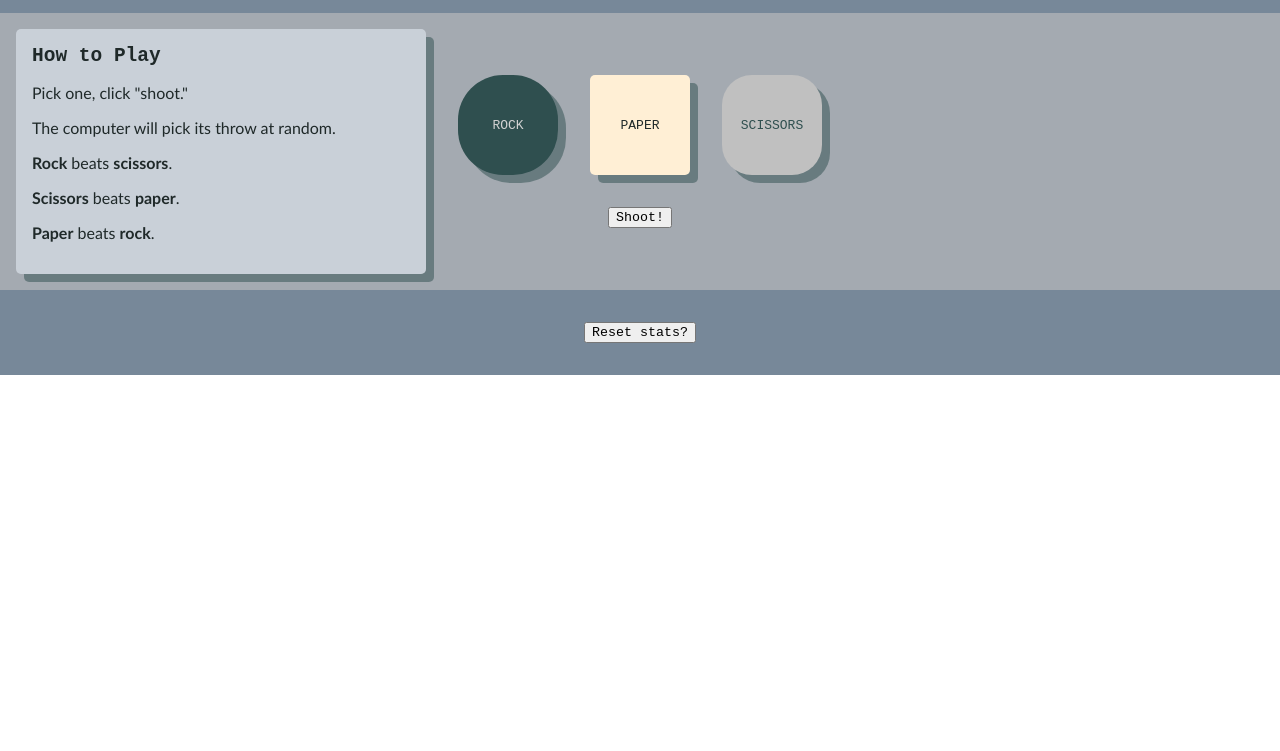
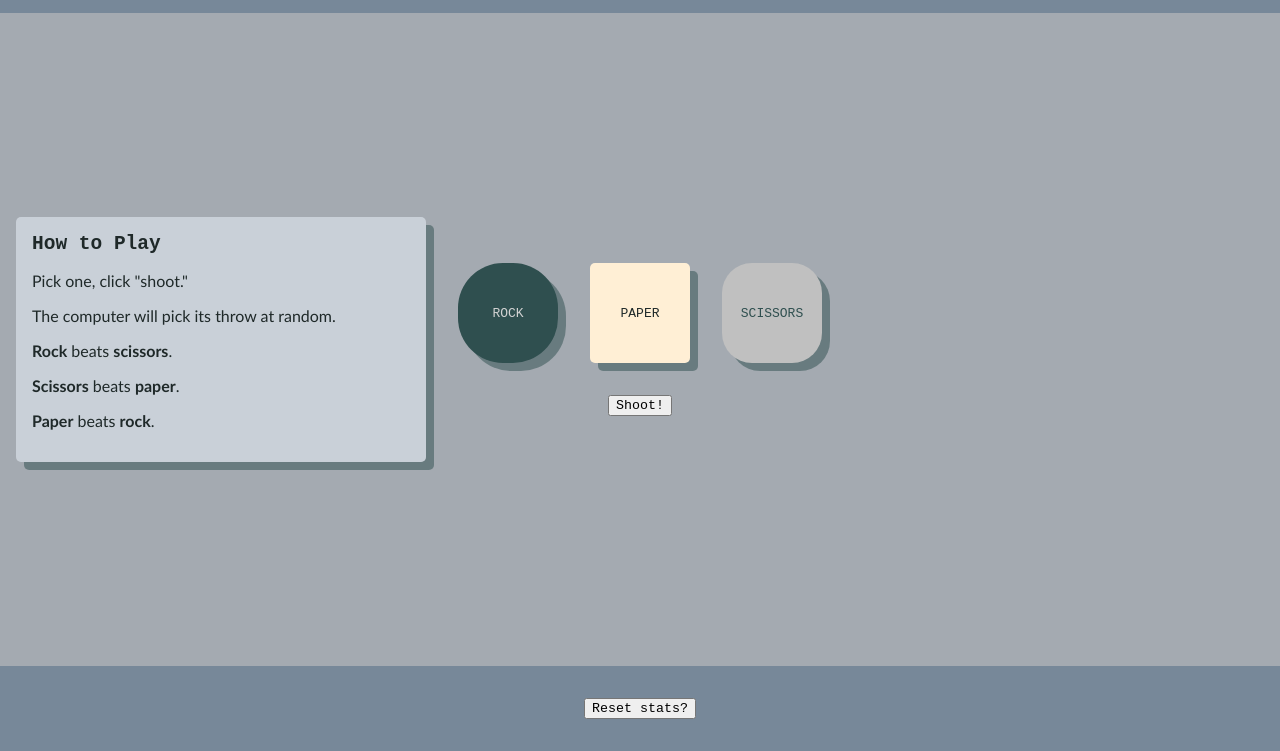
Before and after one commit to devon-wolf/rock-paper-scissors, a plain HTML site: page index.html in a window 1280 px wide. Shown: the part 49-800 px from the top of the page. Drawn offline with Linux system fonts and the light colour scheme.

Commit message:
Finish some styling

```diff
--- a/styles/style.css
+++ b/styles/style.css
@@ -9,6 +9,13 @@
 	padding: 0;
 	font-family: Calibri;
 	color: rgb(31, 41, 41);
+}
+
+body {
+	display: flex;
+	flex-direction: column;
+	justify-content: space-between;
+	background-color: rgb(164, 170, 177);
 }
 
 .none {
```
